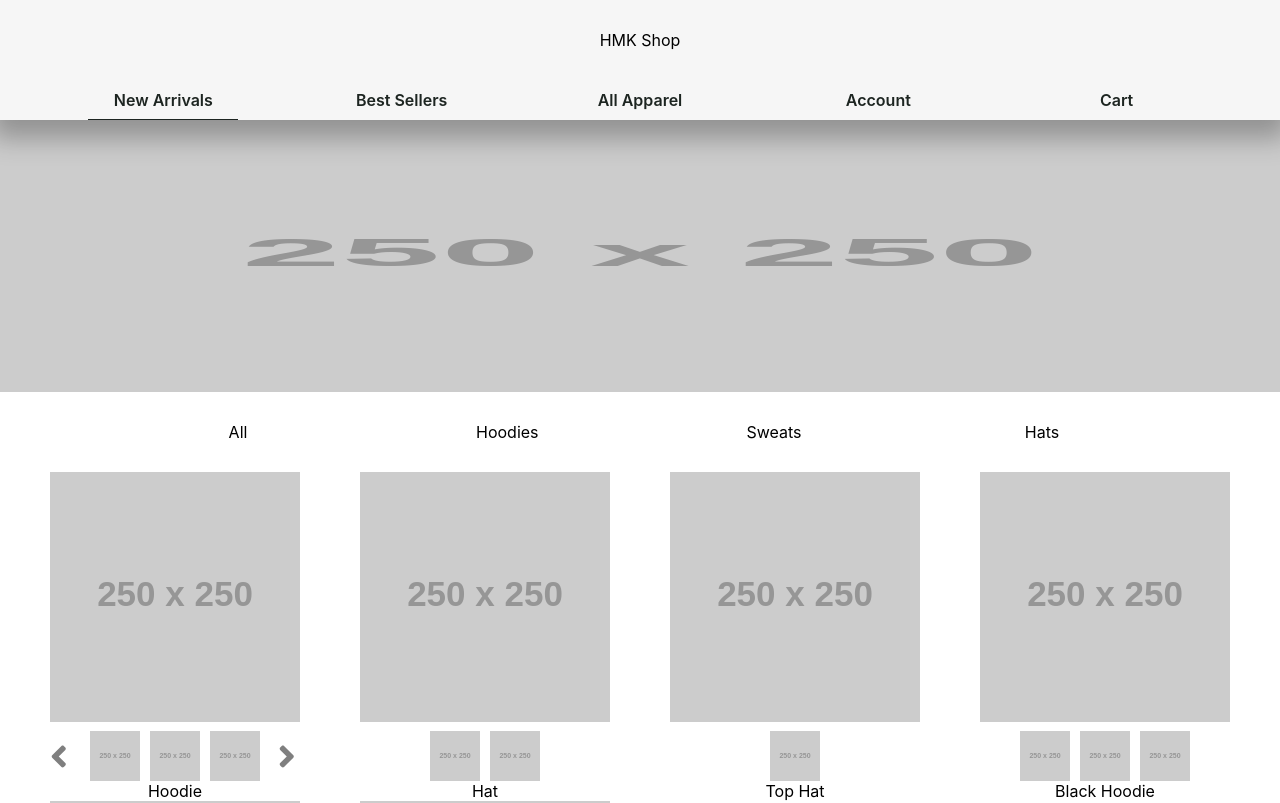
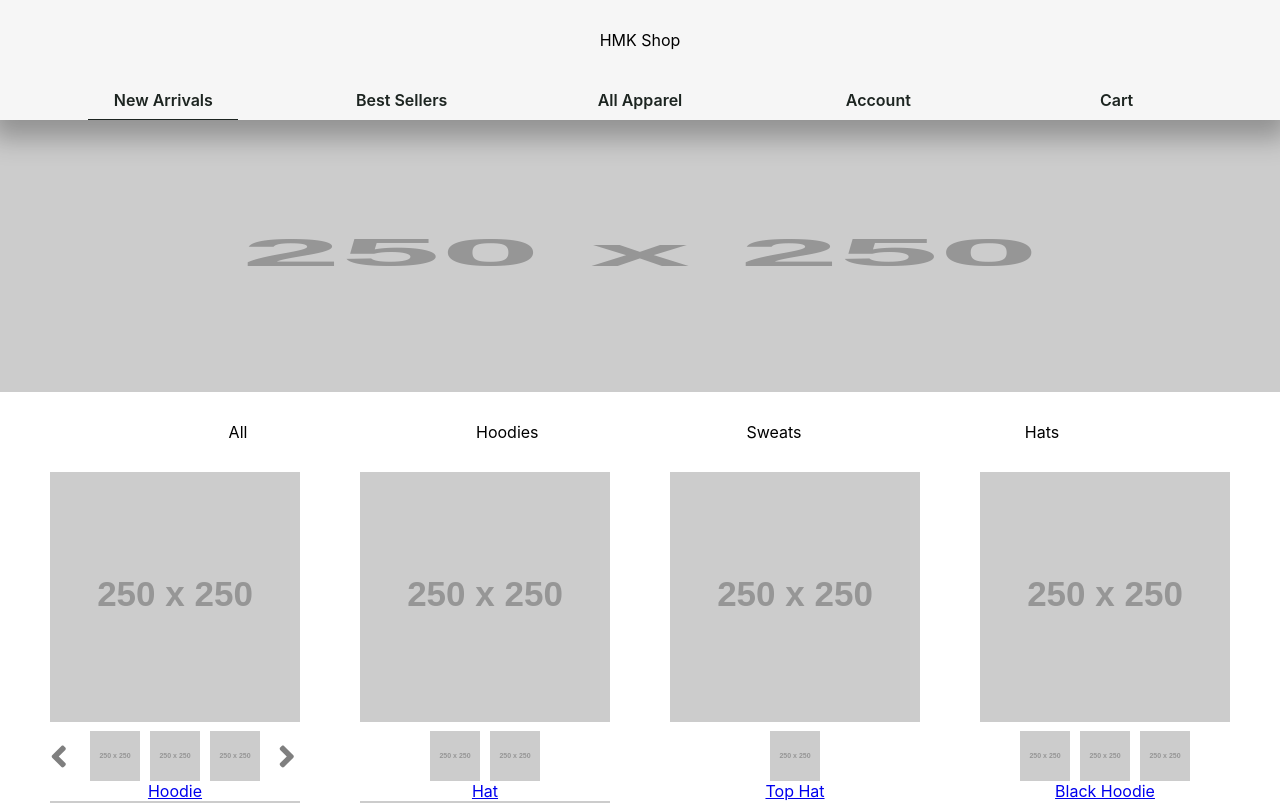
Before and after one commit to cortezdev99/hmk-shop, a React (Create React App) app: page / in a window 1280 px wide. Shown: the top 803 px of the page. Built offline with nearby package versions, Linux system fonts and the light colour scheme.

Commit message:
added a new route to a newly created component productDetails, also passing props to the component when going to that route so it can have details on product if products have already been queryed

```diff
--- a/src/Components/App.js
+++ b/src/Components/App.js
@@ -8,6 +8,7 @@ import AllApparel from './All-Apparel/AllApparel'
 import Cart from './Cart/Cart';
 import Account from './Account/Account';
 import Icons from './Utilities/Icons';
+import ProductDetails from './Products/ProductDetails';
 
 function App() {
   Icons()
@@ -22,6 +23,7 @@ function App() {
             <Route exact path='/all-apparel' component={AllApparel} />
             <Route exact path='/account' component={Account} />
             <Route exact path='/cart' component={Cart} />
+            <Route exact path='/products/:slug' component={ProductDetails} />
           </Switch>
         </div>
       </Router>
--- a/src/Components/New-Arrivals/NewArrivals.js
+++ b/src/Components/New-Arrivals/NewArrivals.js
@@ -5,6 +5,7 @@ import FilterProducts from '../Utilities/FilterProducts'
 export default () => {
   const data = [
     {
+      id: 0,
       title: 'Hoodie',
       image: 'https://via.placeholder.com/250x250',
       categorie: "hoodies",
@@ -30,6 +31,7 @@ export default () => {
       ]
     },
     {
+      id: 1,
       title: 'Hat',
       image: 'https://via.placeholder.com/250x250',
       categorie: "hats",
@@ -43,6 +45,7 @@ export default () => {
       ]
     },
     {
+      id: 2,
       title: 'Top Hat',
       image: 'https://via.placeholder.com/250x250',
       categorie: "hats",
@@ -53,6 +56,7 @@ export default () => {
       ]
     },
     {
+      id: 3,
       title: 'Black Hoodie',
       image: 'https://via.placeholder.com/250x250',
       categorie: "hoodies",
@@ -69,6 +73,7 @@ export default () => {
       ]
     },
     {
+      id: 4,
       title: 'Gray Sweat Pants',
       image: 'https://via.placeholder.com/250x250',
       categorie: "sweats",
@@ -85,6 +90,7 @@ export default () => {
       ]
     },
     {
+      id: 5,
       title: 'Sweats',
       image: 'https://via.placeholder.com/250x250',
       categorie: "sweats",
--- a/src/Components/Products/Product.js
+++ b/src/Components/Products/Product.js
@@ -1,4 +1,5 @@
 import React, {useState} from 'react'
+import { Link } from 'react-router-dom'
 import GallerySlider from '../Utilities/GallerySlider'
 
 export default (props) => {
@@ -6,21 +7,36 @@ export default (props) => {
 
   return (
     <div className="product-container">
-      <div className="product-image-wrapper">
+      <Link
+        className="product-image-wrapper"
+        to={{
+          pathname: `/products/${props.product.id}`,
+          productDetailsProps: {
+            product: props.product
+          }
+        }}
+      >
         <img
           src={image}
           alt="placeholder"
         />
-      </div>
+      </Link>
 
       <GallerySlider
         product={props.product}
         setImage={(image) => setImage(image)}
       />
 
-      <div>
+      <Link
+        to={{
+          pathname: `/products/${props.product.id}`,
+          productDetailsProps: {
+            product: props.product
+          }
+        }}
+      >
         {props.product.title}
-      </div>
+      </Link>
     </div>
   )
 }
--- /dev/null
+++ b/src/Components/Products/ProductDetails.js
@@ -0,0 +1,10 @@
+import React from 'react'
+
+export default (props) => {
+  console.log(props.location.productDetailsProps.product)
+  return (
+    <div>
+      Test
+    </div>
+  )
+}
--- a/src/Styles/product.scss
+++ b/src/Styles/product.scss
@@ -5,18 +5,3 @@
   align-items: center;
   justify-content: center;
 }
-
-.product-gallary-image {
-  width: 50px;
-  height: 50px;
-  margin: 0 5px;
-  position: relative;
-  top: 0;
-  left: 0;
-  transition: 0.45s ease-in;
-  cursor: pointer;
-
-  &:hover {
-    border: 1px solid #1d1d1d;
-  }
-}
```
